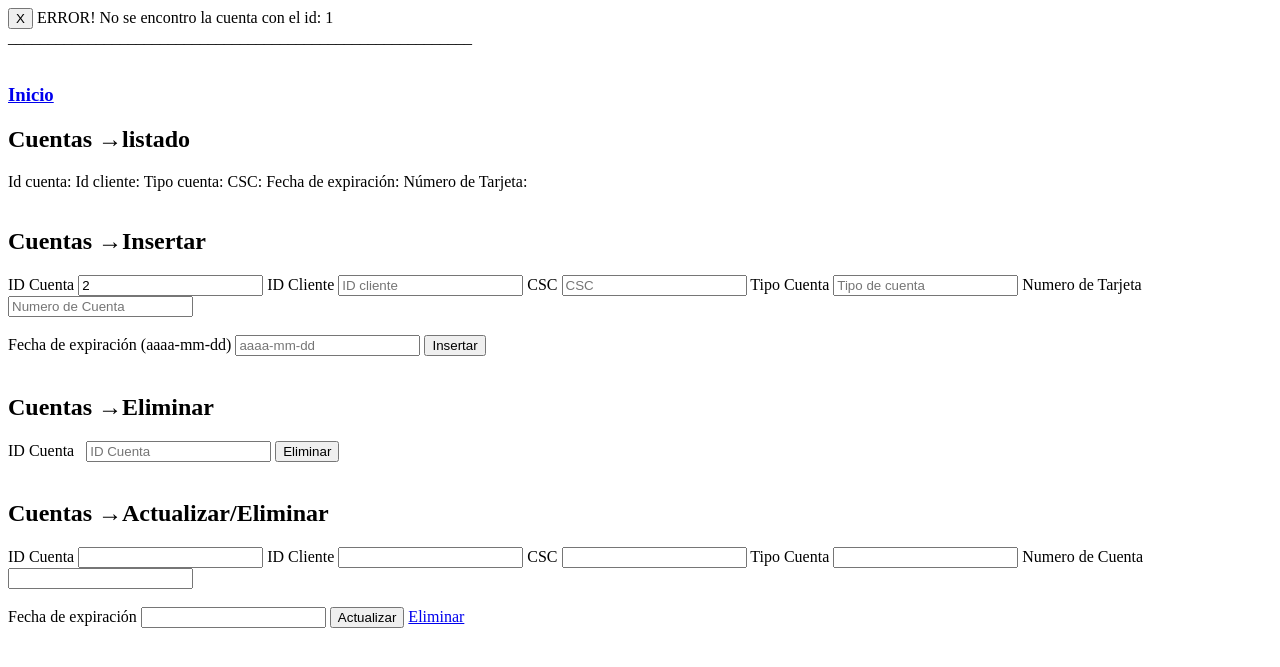
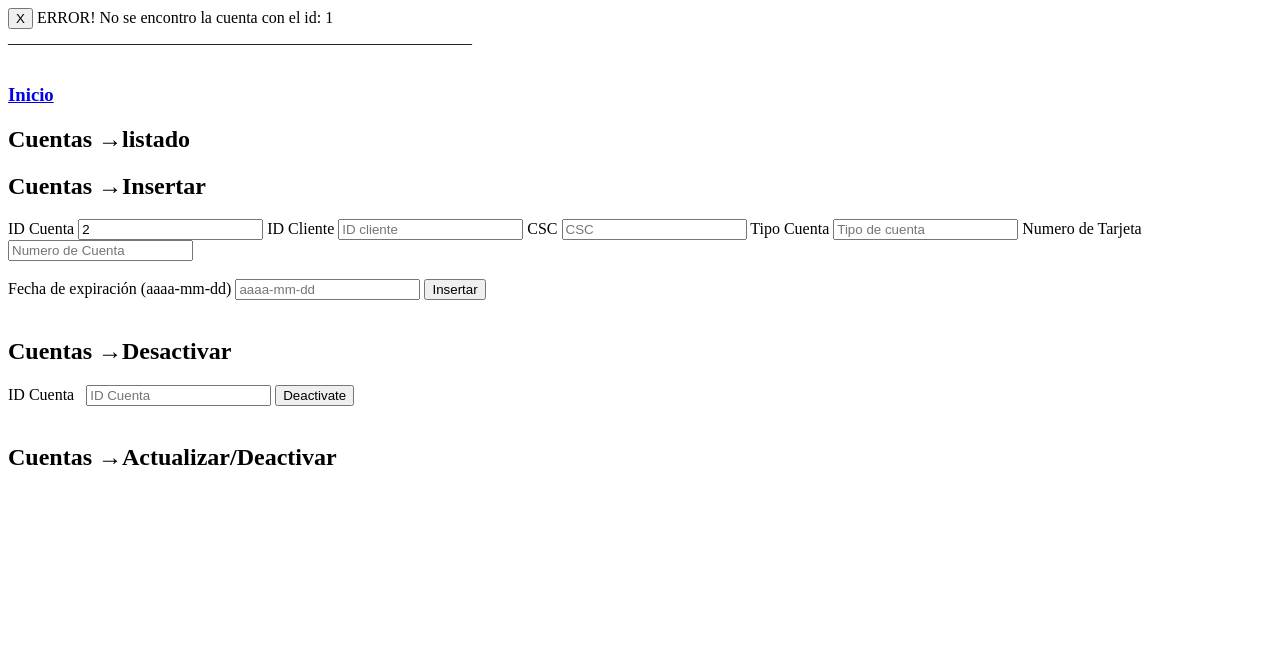
Before and after one commit to GestionTiendaVirtual/TiendaVirtualMGA, a PHP site: the page made by Presentation/Account/AccountInterface.php in a window 1280 px wide. Shown: the top 667 px of the page. Run offline with PHP 8.4, Linux system fonts and the light colour scheme; tables that the repository leaves empty or names only in its code hold one stand-in row (values such as "Sample post"); data that the repository does not hold is empty.

Commit message:
Cuenta desactiva en lugar de eliminar y solo muestra cuentas activas

```diff
--- a/Business/Account/AccountBusiness.php
+++ b/Business/Account/AccountBusiness.php
@@ -4,16 +4,16 @@ include "../../Data/AccountData.php";
 class AccountBusiness extends AccountData{
 
 
-	public function getAllAccountBusiness(){
-		return $this->getAllAccountData();
+	public function getAllAccountAssetsBusiness(){
+		return $this->getAllAccountAssetsData();
 	}
 
 	public function insertAccountBusiness($account){
 		return $this->insertAccountData($account);
 	}
 
-	public function deleteAccountBusiness($idAccount){
-		return $this->deleteAccountData($idAccount);
+	public function deactivateAccountBusiness($idAccount){
+		return $this->deactivateAccountData($idAccount);
 	}
 
 	public function getIDBusiness(){
--- a/Business/Account/deleteAccount.php
+++ b/Business/Account/DeactivateAccount.php
@@ -21,8 +21,8 @@ else{
         header("location: ../../presentation/Account/AccountInterface.php?msg= ERROR! No se encontro la cuenta con el id: ". $idAccount);
     }
     else{
-		/*Se hace la consulta (eliminacion en la BD)*/
-		$result = $instAccountBusiness->deleteAccountBusiness($idAccount);
-		header("location: ../../presentation/Account/AccountInterface.php?msg=Se realizo la eliminación de la cuenta con el ID: ". $idAccount);
+		/*Se hace la consulta (desactivacion en la BD)*/
+		$result = $instAccountBusiness->deactivateAccountBusiness($idAccount);
+		header("location: ../../presentation/Account/AccountInterface.php?msg=Se realizo la desactivación de la cuenta con el ID: ". $idAccount);
 	}
 }
--- a/Data/AccountData.php
+++ b/Data/AccountData.php
@@ -22,10 +22,10 @@ class AccountData extends Data {
     }
 
     /*Optiene todas las filas de la tabla ClientAccount*/
-    public function getAllAccountData() {
+    public function getAllAccountAssetsData() {
     	$conn = new mysqli($this->server, $this->user, $this->password, $this->db);
         $conn->set_charset('utf8');
-        $query = "select * from tbAccount";
+        $query = "select * from tbAccount where active = 1";
         $result = mysqli_query($conn, $query);
         mysqli_close($conn);
         $array = [];
@@ -42,7 +42,7 @@ class AccountData extends Data {
     public function getAccountByIdData($idAccount) {
         $conn = new mysqli($this->server, $this->user, $this->password, $this->db);
         $conn->set_charset('utf8');
-        $query = "select * from tbAccount where idAccount = ". $idAccount;
+        $query = "select * from tbAccount where idAccount = ". $idAccount . " AND active = 1";
 
         $result = mysqli_query($conn, $query);
         mysqli_close($conn);
@@ -63,7 +63,7 @@ class AccountData extends Data {
         $conn = new mysqli($this->server, $this->user, $this->password, $this->db);
         $conn->set_charset('utf8');
 
-        $query = "INSERT INTO `mgasoluciones`.`tbAccount` (`idAccount`, `typeAccount`, `numberCard`, `DateExpiration`, `CSC`, `idClient`) VALUES ('". $account->idAccount ."', '". $account->typeAccount. "', '".  $account->cardNumber ."', '". $account->expirationDate."', '". $account->CSC."', '". $account->idClient."');";
+        $query = "INSERT INTO `mgasoluciones`.`tbAccount` (`idAccount`, `typeAccount`, `numberCard`, `DateExpiration`, `CSC`, `idClient`, `active`) VALUES ('". $account->idAccount ."', '". $account->typeAccount. "', '".  $account->cardNumber ."', '". $account->expirationDate."', '". $account->CSC."', '". $account->idClient."', 1);";
 
 
         $result = mysqli_query($conn, $query);
@@ -73,10 +73,10 @@ class AccountData extends Data {
 
     /*Elimina una cuenta específica*/
     /* DELETE FROM nombreTabla WHERE columna (>, <, =, etc.) valorEspecificado  */
-    public function deleteAccountData($idAccount){
+    public function deactivateAccountData($idAccount){
         $conn = new mysqli($this->server, $this->user, $this->password, $this->db);
         $conn->set_charset('utf8');
-        $query = "DELETE FROM tbAccount WHERE idAccount = ".$idAccount;
+        $query = "Update tbAccount Set active = 0 WHERE idAccount = ".$idAccount;
         $result = mysqli_query($conn, $query);
         mysqli_close($conn);
         return $result;
--- a/Data/SearchData.php
+++ b/Data/SearchData.php
@@ -7,8 +7,8 @@ class SearchData extends Data{
     public function searchProductData($termSearch) {
         $conn = mysqli_connect($this->server, $this->user, $this->password, $this->db);
         $conn->set_charset('utf8');
-        $result = mysqli_query($conn, "select * from tbproduct where description like '%" . $termSearch . "%' OR model like '%" .
-         $termSearch . "%' OR brand like '%" . $termSearch . "%'  OR nameProduct like '%" . $termSearch . "%'");
+        $result = mysqli_query($conn, "select * from tbproduct where (description like '%" . $termSearch . "%' OR model like '%" .
+         $termSearch . "%' OR brand like '%" . $termSearch . "%'  OR nameProduct like '%" . $termSearch . "%') && active = 1");
         $arrayProduct = array();
 
         while ($row = mysqli_fetch_array($result)) {
--- a/Presentation/Account/AccountInterface.php
+++ b/Presentation/Account/AccountInterface.php
@@ -47,7 +47,7 @@
         <a href="../../index.php"><h3>Inicio</h3></a>
         <h2>Cuentas &rarr;listado</h2>
         <?php
-            $result = $accountBusiness->getAllAccountBusiness();
+            $result = $accountBusiness->getAllAccountAssetsBusiness();
             foreach ($result as $tem) {
                 echo "
                         Id cuenta: ". $tem->idAccount.
@@ -89,23 +89,23 @@
         <br>
 
         <!--=============================================================================-->
-        <h2>Cuentas &rarr;Eliminar</h2>
+        <h2>Cuentas &rarr;Desactivar</h2>
 
 
         <!-- Form -->
-        <form method="GET" action="../../Business/Account/deleteAccount.php">
+        <form method="GET" action="../../Business/Account/DeactivateAccount.php">
             <label> ID Cuenta </label>&nbsp;
             <input type="text" name="idAccount" placeholder="ID Cuenta">
-            <input type="submit" value="Eliminar" ><br><br>
+            <input type="submit" value="Deactivate" ><br><br>
         </form>
         <!-- Fin del form -->
 
         <!-- =========================================================================================== -->
-            <h2>Cuentas &rarr;Actualizar/Eliminar</h2>
+            <h2>Cuentas &rarr;Actualizar/Deactivar</h2>
 
             <!-- Listado de cuentas para actualizarlas-->
                 <?php
-                    $result = $accountBusiness->getAllAccountBusiness();
+                    $result = $accountBusiness->getAllAccountAssetsBusiness();
                     foreach ($result as $tem) {
                         echo '<form method="POST" action="../../Business/Account/updateAccount.php?idAccount='.$tem->idAccount.'">';
                         ?>
@@ -129,7 +129,7 @@
                             <input type="text" name="expirationDate" value= <?php echo "'".$tem->expirationDate."'"?>>
 
                             <input type="submit" value="Actualizar" >
-                            <a href=<?php echo "../../Business/Account/deleteAccount.php?idAccount=".$tem->idAccount; ?> >Eliminar</a>
+                            <a href=<?php echo "../../Business/Account/DeactivateAccount.php?idAccount=".$tem->idAccount; ?> >Desactivar</a>
 
                         </form>
 
```
